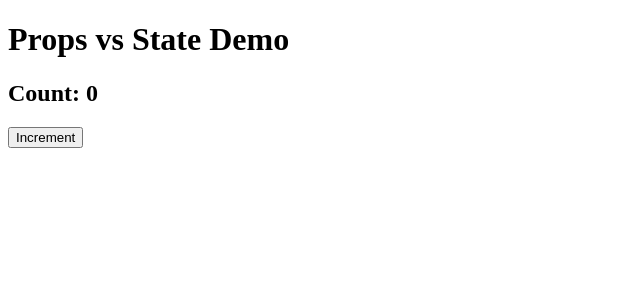
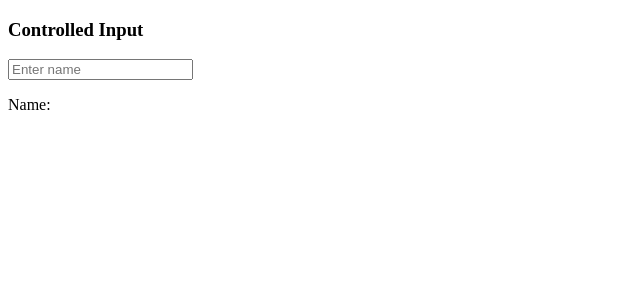
Before and after one commit to lokeshkumar72/react-practice-lab, a React (Vite) app: page / in a window 1280 px wide. Shown: the top 300 px of the page, without its empty margins (0-640 px from the left). Built offline with nearby package versions, Linux system fonts and the light colour scheme.

Commit message:
Day 15.1: Basic controlled input example

```diff
--- a/src/App.jsx
+++ b/src/App.jsx
@@ -1,12 +1,7 @@
-import Parent from "./components/Parent";
+import ControlledInput from "./components/ControlledInput";
 
 function App() {
-  return (
-    <div>
-      <h1>Props vs State Demo</h1>
-      <Parent />
-    </div>
-  );
+  return <ControlledInput />;
 }
 
 export default App;
--- /dev/null
+++ b/src/components/ControlledInput.jsx
@@ -0,0 +1,20 @@
+import { useState } from "react";
+
+function ControlledInput() {
+  const [name, setName] = useState("");
+
+  return (
+    <div>
+      <h3>Controlled Input</h3>
+      <input
+        type="text"
+        value={name}
+        onChange={(e) => setName(e.target.value)}
+        placeholder="Enter name"
+      />
+      <p>Name: {name}</p>
+    </div>
+  );
+}
+
+export default ControlledInput;
```
